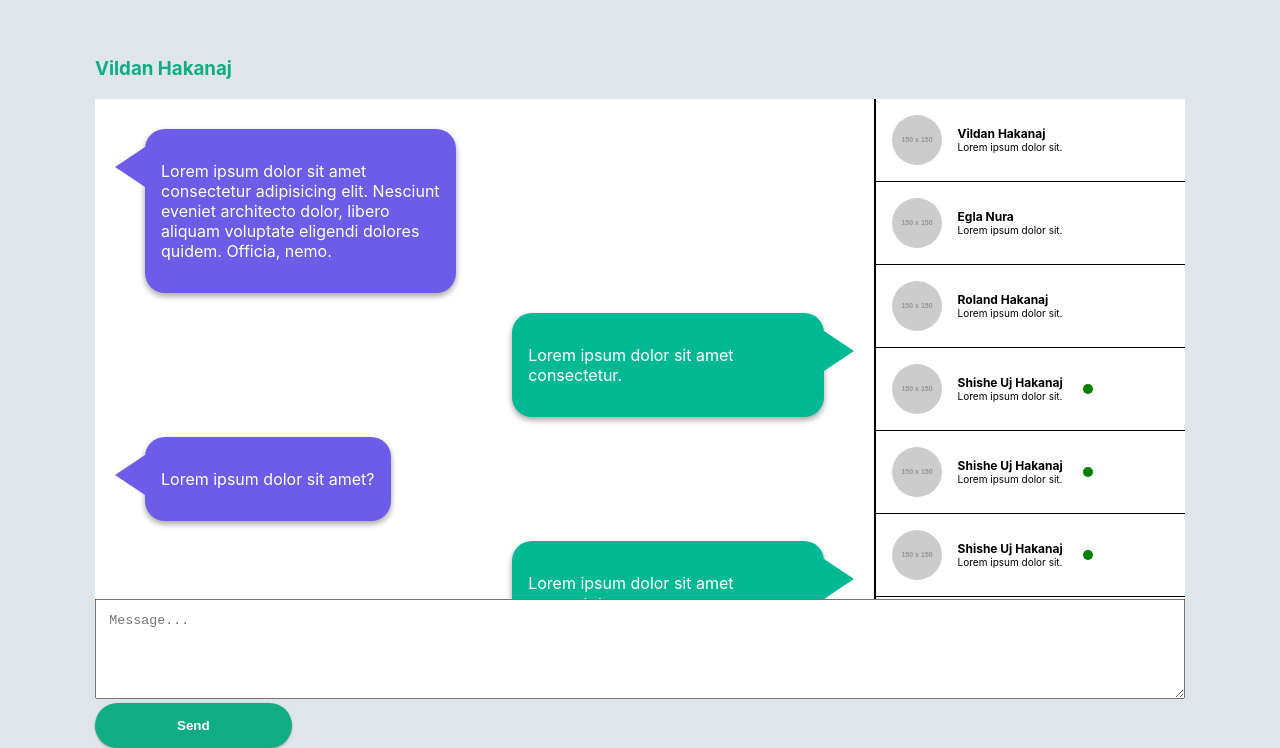
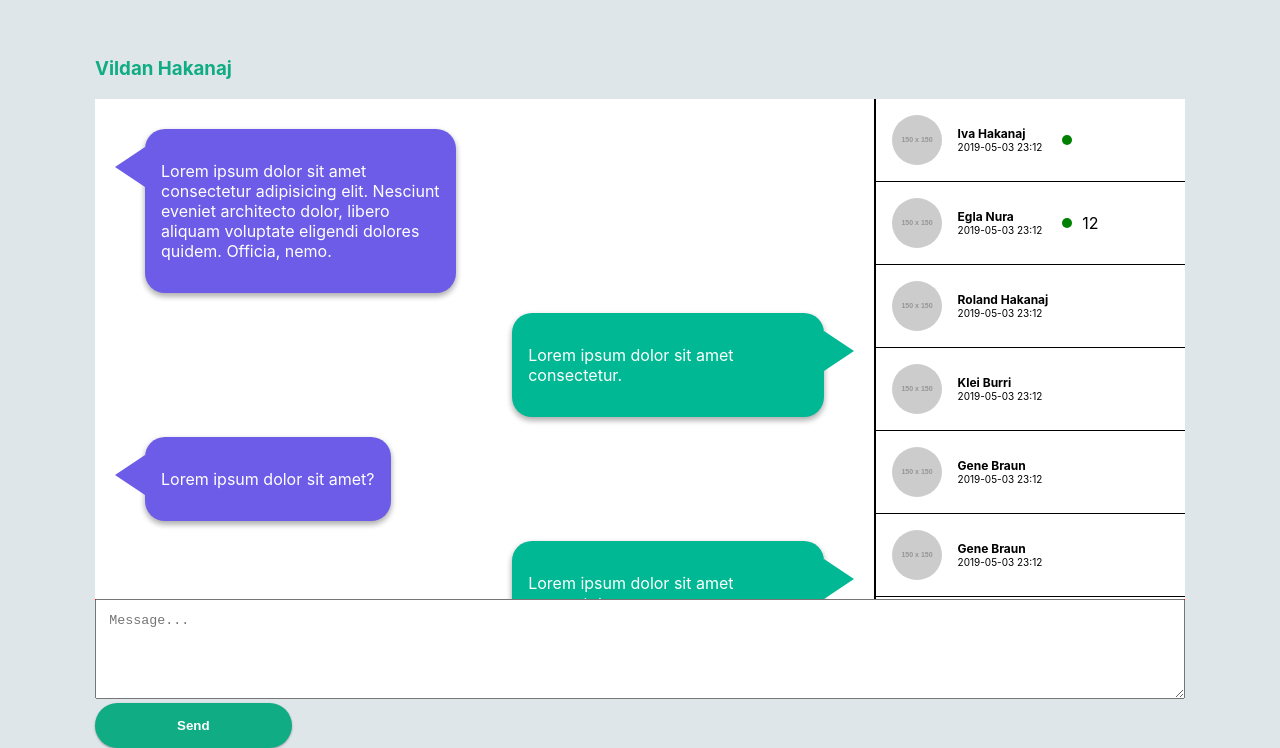
Before and after one commit to VildanHakanaj/Chat-Room-Design, a plain HTML site: page index.html in a window 1280 px wide. Shown: the part 143-891 px from the top of the page. Drawn offline with Linux system fonts and the light colour scheme; placeholder pictures from the web are drawn by us.

Commit message:
Change the placeholders for the names and added the date to the contact list

```diff
--- a/index.html
+++ b/index.html
@@ -51,35 +51,8 @@
                             <img src="http://via.placeholder.com/150x150" alt="">
                         </div>
                         <div class="text">
-                            <p class="name">Vildan Hakanaj</p>
-                            <p>Lorem ipsum dolor sit.</p>
-                        </div>
-                    </li>
-                    <li class="contact">
-                        <div class="avatar">
-                            <img src="http://via.placeholder.com/150x150" alt="">
-                        </div>
-                        <div class="text">
-                            <p class="name">Egla Nura</p>
-                            <p>Lorem ipsum dolor sit.</p>
-                        </div>
-                    </li>
-                    <li class="contact">
-                        <div class="avatar">
-                            <img src="http://via.placeholder.com/150x150" alt="">
-                        </div>
-                        <div class="text">
-                            <p class="name">Roland Hakanaj</p>
-                            <p>Lorem ipsum dolor sit.</p>
-                        </div>
-                    </li>
-                    <li class="contact">
-                        <div class="avatar">
-                            <img src="http://via.placeholder.com/150x150" alt="">
-                        </div>
-                        <div class="text">
-                            <p class="name">Shishe Uj Hakanaj</p>
-                            <p>Lorem ipsum dolor sit.</p>
+                            <p class="name">Iva Hakanaj</p>
+                            <p>2019-05-03 23:12</p>
                         </div>
                         <div class="status"><span></span></div>
                     </li>
@@ -88,60 +61,64 @@
                             <img src="http://via.placeholder.com/150x150" alt="">
                         </div>
                         <div class="text">
-                            <p class="name">Shishe Uj Hakanaj</p>
-                            <p>Lorem ipsum dolor sit.</p>
+                            <p class="name">Egla Nura</p>
+                            <p>2019-05-03 23:12</p>
                         </div>
-                        <div class="status"><span></span></div>
+                        <div class="status"><span></span>12</div>
                     </li>
                     <li class="contact">
                         <div class="avatar">
                             <img src="http://via.placeholder.com/150x150" alt="">
                         </div>
                         <div class="text">
-                            <p class="name">Shishe Uj Hakanaj</p>
-                            <p>Lorem ipsum dolor sit.</p>
+                            <p class="name">Roland Hakanaj</p>
+                            <p>2019-05-03 23:12</p>
                         </div>
-                        <div class="status"><span></span></div>
                     </li>
                     <li class="contact">
                         <div class="avatar">
                             <img src="http://via.placeholder.com/150x150" alt="">
                         </div>
                         <div class="text">
-                            <p class="name">Shishe Uj Hakanaj</p>
-                            <p>Lorem ipsum dolor sit.</p>
+                            <p class="name">Klei Burri</p>
+                            <p>2019-05-03 23:12</p>
                         </div>
-                        <div class="status"><span></span></div>
                     </li>
                     <li class="contact">
                         <div class="avatar">
                             <img src="http://via.placeholder.com/150x150" alt="">
                         </div>
                         <div class="text">
-                            <p class="name">Shishe Uj Hakanaj</p>
-                            <p>Lorem ipsum dolor sit.</p>
+                            <p class="name">Gene Braun</p>
+                            <p>2019-05-03 23:12</p>
                         </div>
-                        <div class="status"><span></span></div>
                     </li>
                     <li class="contact">
                         <div class="avatar">
                             <img src="http://via.placeholder.com/150x150" alt="">
                         </div>
                         <div class="text">
-                            <p class="name">Shishe Uj Hakanaj</p>
-                            <p>Lorem ipsum dolor sit.</p>
+                            <p class="name">Gene Braun</p>
+                            <p>2019-05-03 23:12</p>
                         </div>
-                        <div class="status"><span></span></div>
                     </li>
                     <li class="contact">
                         <div class="avatar">
                             <img src="http://via.placeholder.com/150x150" alt="">
                         </div>
                         <div class="text">
-                            <p class="name">Shishe Uj Hakanaj</p>
-                            <p>Lorem ipsum dolor sit.</p>
+                            <p class="name">Britney Hensley</p>
+                            <p>2019-05-03 23:12</p>
                         </div>
-                        <div class="status"><span></span></div>
+                    </li>
+                    <li class="contact">
+                        <div class="avatar">
+                            <img src="http://via.placeholder.com/150x150" alt="">
+                        </div>
+                        <div class="text">
+                            <p class="name">Geraldine Nairny</p>
+                            <p>2019-05-03 23:12</p>
+                        </div>
                     </li>
                 </ul>
             </div>
--- a/resources/style/main.sass
+++ b/resources/style/main.sass
@@ -117,6 +117,7 @@ body
         width: 10px
         background-color: green
         border-radius: 100%
+        margin-right: 10px
 
 .message
     width: 100%
```
Also changed, not shown: resources/style/main.css, 1 other file.
